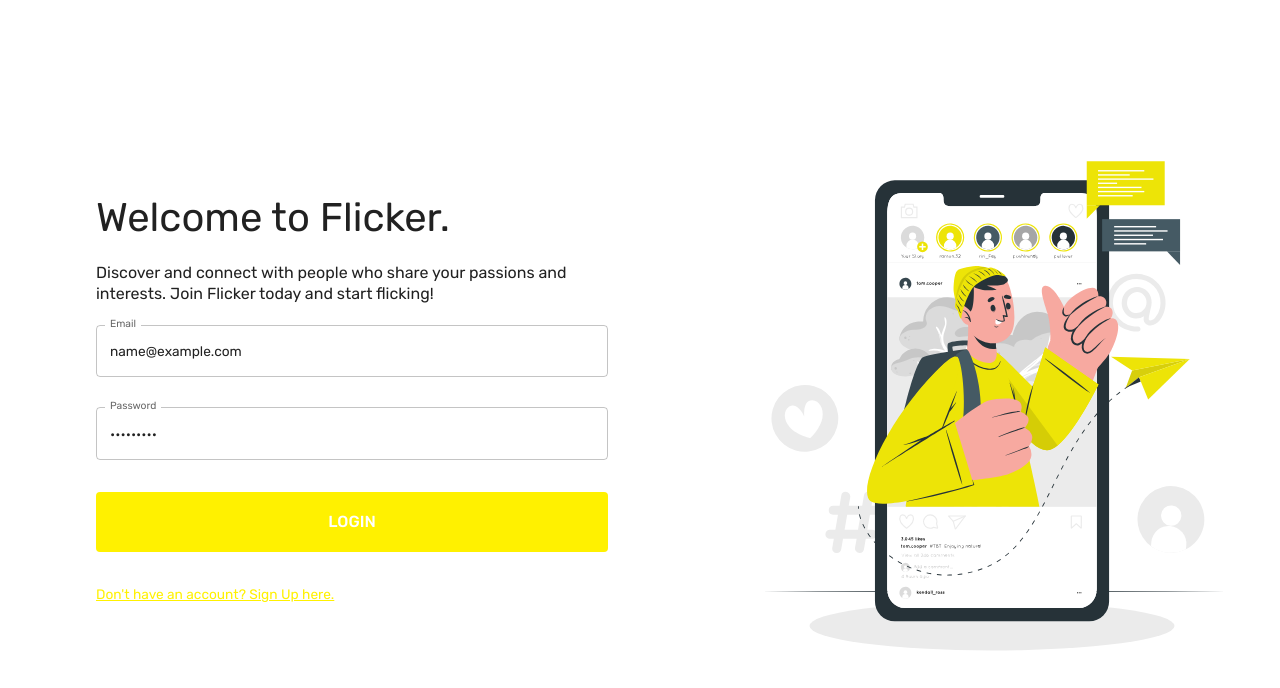
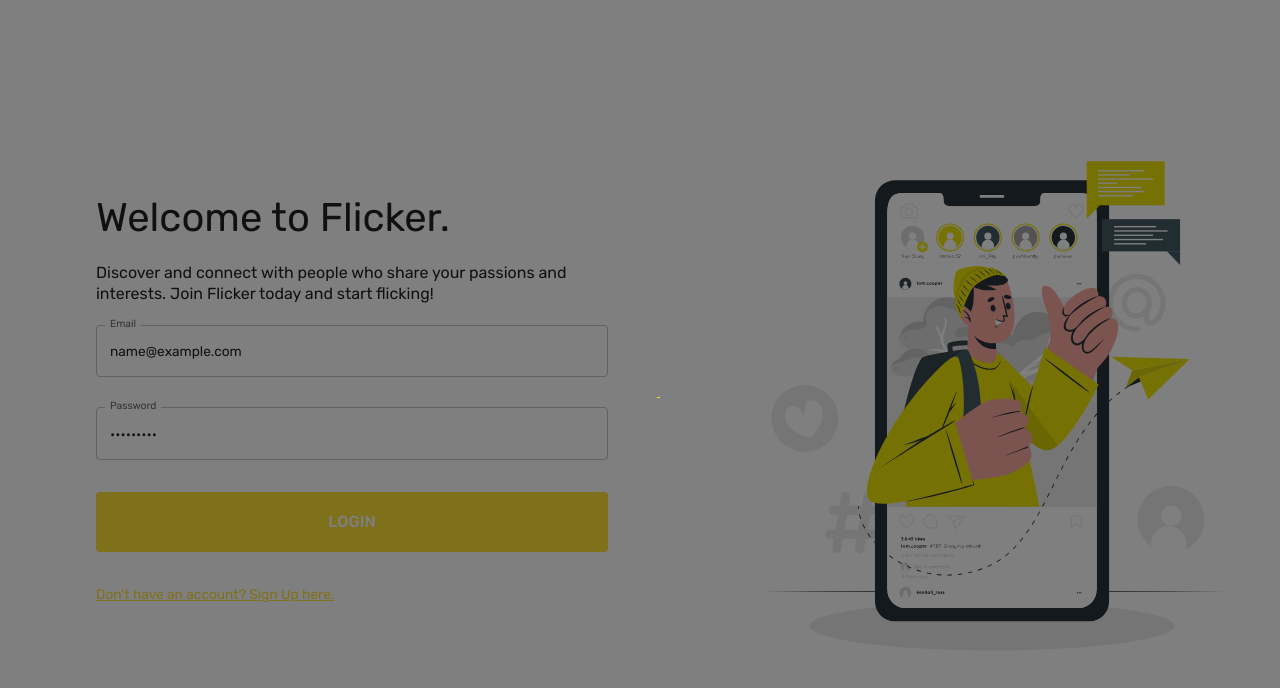
Before and after one commit to Eternum101/social-media-app, a React (Create React App) app in the folder client/: page / in a window 1280 px wide. Both pictures are taken after typing "name@example.com", "Sample123" into the empty fields and a click on the button "LOGIN". Shown: the top 688 px of the page. Built offline with nearby package versions, Linux system fonts and the light colour scheme; no server answers.

Commit message:
Added Error Handling & Loading State in Form.jsx in loginpage Folder Added useEffect Functionality in Friend.jsx Modified Styling in MyPostWidget.jsx Modified Layout in ProfileUserWidget.jsx Changed Colours in theme.js

```diff
--- a/client/src/components/Friend.jsx
+++ b/client/src/components/Friend.jsx
@@ -1,4 +1,4 @@
-import React, { useState } from "react";
+import React, { useState, useEffect } from "react";
 import { PersonAddOutlined, PersonRemoveOutlined } from "@mui/icons-material";
 import { Box, IconButton, Typography, useTheme } from "@mui/material";
 import { useDispatch, useSelector } from "react-redux";
@@ -40,6 +40,10 @@ const Friend = ({ friendId, name, subtitle, userPicturePath, showAddFriendButton
     dispatch(setFriends({ friends: data }));
     setIsFriend(!isFriend);
   };
+
+  useEffect(() => {
+    setIsFriend(Array.isArray(friends) && Boolean(friends.find((friend) => friend._id === friendId)));
+  }, [friends, friendId]);
 
   return (
     <FlexBetween>
--- a/client/src/scenes/loginPage/Form.jsx
+++ b/client/src/scenes/loginPage/Form.jsx
@@ -6,6 +6,7 @@ import {
   useMediaQuery,
   Typography,
   useTheme,
+  CircularProgress,
 } from "@mui/material";
 import EditOutlinedIcon from "@mui/icons-material/EditOutlined";
 import { Formik } from "formik";
@@ -77,12 +78,22 @@ const Form = () => {
     }
   };
 
+  const [loginError, setLoginError] = useState(null);
+  const [isLoading, setIsLoading] = useState(false);
+
   const login = async (values, onSubmitProps) => {
+    setIsLoading(true);
     const loggedInResponse = await fetch("/auth/login", {
       method: "POST",
       headers: { "Content-Type": "application/json" },
       body: JSON.stringify(values),
     });
+
+    if (!loggedInResponse.ok) {
+      setLoginError("Incorrect email or password. Please try again.");
+      return;
+    }
+
     const loggedIn = await loggedInResponse.json();
     onSubmitProps.resetForm();
     if (loggedIn) {
@@ -94,6 +105,7 @@ const Form = () => {
       );
       navigate("/home");
     }
+    setIsLoading(false);
   };
 
   const handleFormSubmit = async (values, onSubmitProps) => {
@@ -207,7 +219,22 @@ const Form = () => {
                 </Box>
               </>
             )}
-
+              {isLoading && (
+                <div style={{
+                  display: 'flex',
+                  justifyContent: 'center',
+                  alignItems: 'center',
+                  position: 'fixed',
+                  top: 0,
+                  left: 0,
+                  right: 0,
+                  bottom: 0,
+                  backgroundColor: 'rgba(0, 0, 0, 0.5)',
+                  zIndex: 9999,
+                }}>
+                  <div><CircularProgress /></div>
+                </div>
+              )}
             <TextField
               label="Email"
               onBlur={handleBlur}
@@ -230,7 +257,7 @@ const Form = () => {
               sx={{ gridColumn: "span 4" }}
             />
           </Box>
-
+          {loginError && <div style={{ color: 'red', marginTop:"10px", fontSize: "0.9rem"}}>{loginError}</div>}
           <Box>
             <Button
               fullWidth
@@ -271,4 +298,5 @@ const Form = () => {
   );
 };
 
+
 export default Form;
--- a/client/src/scenes/widgets/MyPostWidget.jsx
+++ b/client/src/scenes/widgets/MyPostWidget.jsx
@@ -137,8 +137,17 @@ import {
                     <MoreHorizOutlined sx={{ color: mediumMain }}/>
                 </FlexBetween>
                 }
-
-                <Button disabled={!post} onClick={handlePost} sx={{ color: palette.background.alt, backgroundColor: palette.primary.main, borderRadius: "3rem"}}>POST</Button>
+              <Button
+                disabled={!post}
+                onClick={handlePost}
+                sx={{
+                  color: post ? 'black' : palette.background.alt,
+                  backgroundColor: palette.primary.main,
+                  borderRadius: "3rem"
+                }}
+              >
+                POST
+              </Button>
             </FlexBetween>
         </WidgetWrapper>
     )
--- a/client/src/scenes/widgets/ProfileUserWidget.jsx
+++ b/client/src/scenes/widgets/ProfileUserWidget.jsx
@@ -70,7 +70,7 @@ import {
           <Box p="1rem 0">
           <Box display="flex" justifyContent="space-between" alignItems="center" mb="0.5rem">
             <Box width={200}>
-              <Typography color={medium}>View:</Typography>
+              <Typography color={medium}>Views:</Typography>
           </Box>
           <Box>
             <Typography color={main} fontWeight="500">
--- a/client/src/theme.js
+++ b/client/src/theme.js
@@ -15,15 +15,15 @@ export const colorTokens = {
       1000: "#000000",
     },
     primary: {
-      50: "#F8F010",
-      100: "#F5F2C5",
-      200: "#FFFFFF",
-      300: "#F6EF63",
-      400: "#EFE62F",
-      500: "#FFF100",
-      600: "#B3AA00",
-      700: "#6D6800",
-      800: "#F1E500",
+      50: "#FFDB0F",
+      100: "#FFE865",
+      200: "#000000",
+      300: "#F3D529",
+      400: "#EFD439",
+      500: "#FFE136",
+      600: "#C2A500",
+      700: "#897400",
+      800: "#F8D300",
       900: "#001519",
     },
   };
```
Also changed, not shown: 1 other file (tests, documents, lock files or other folders).
